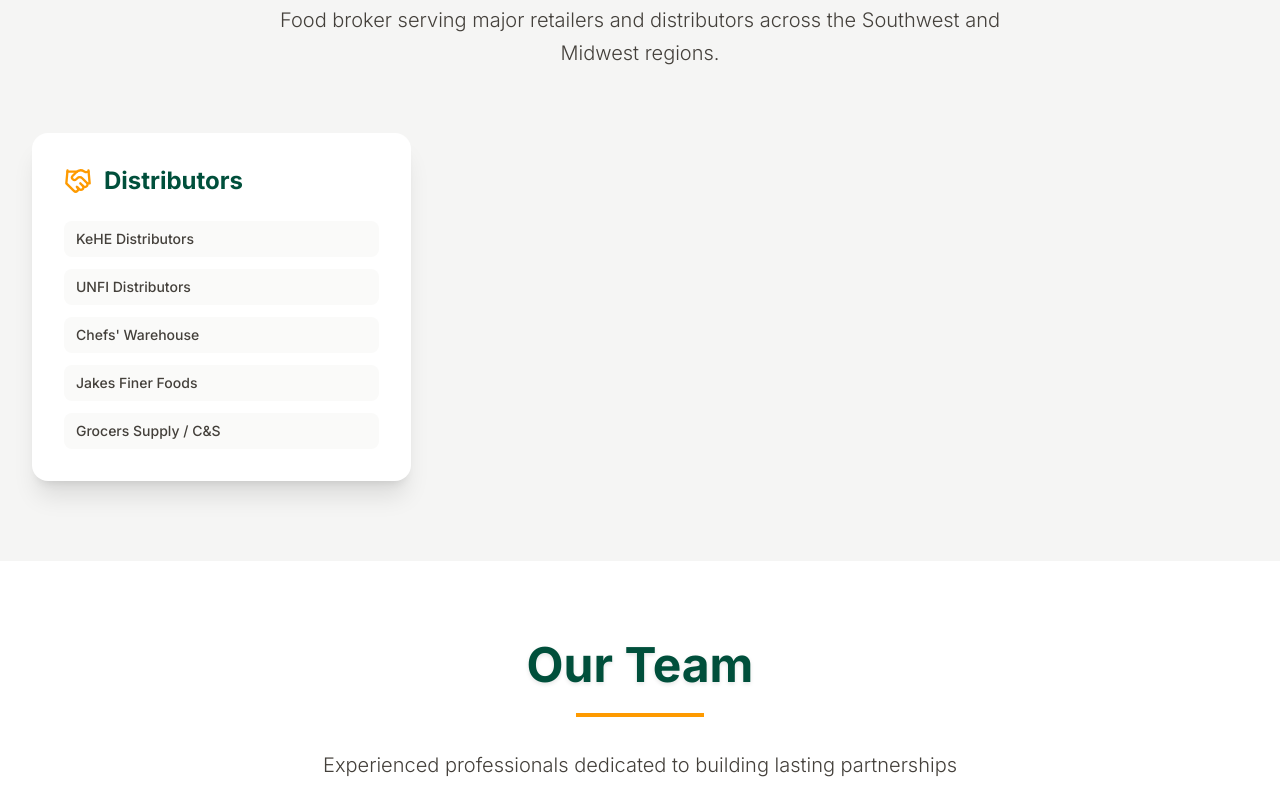
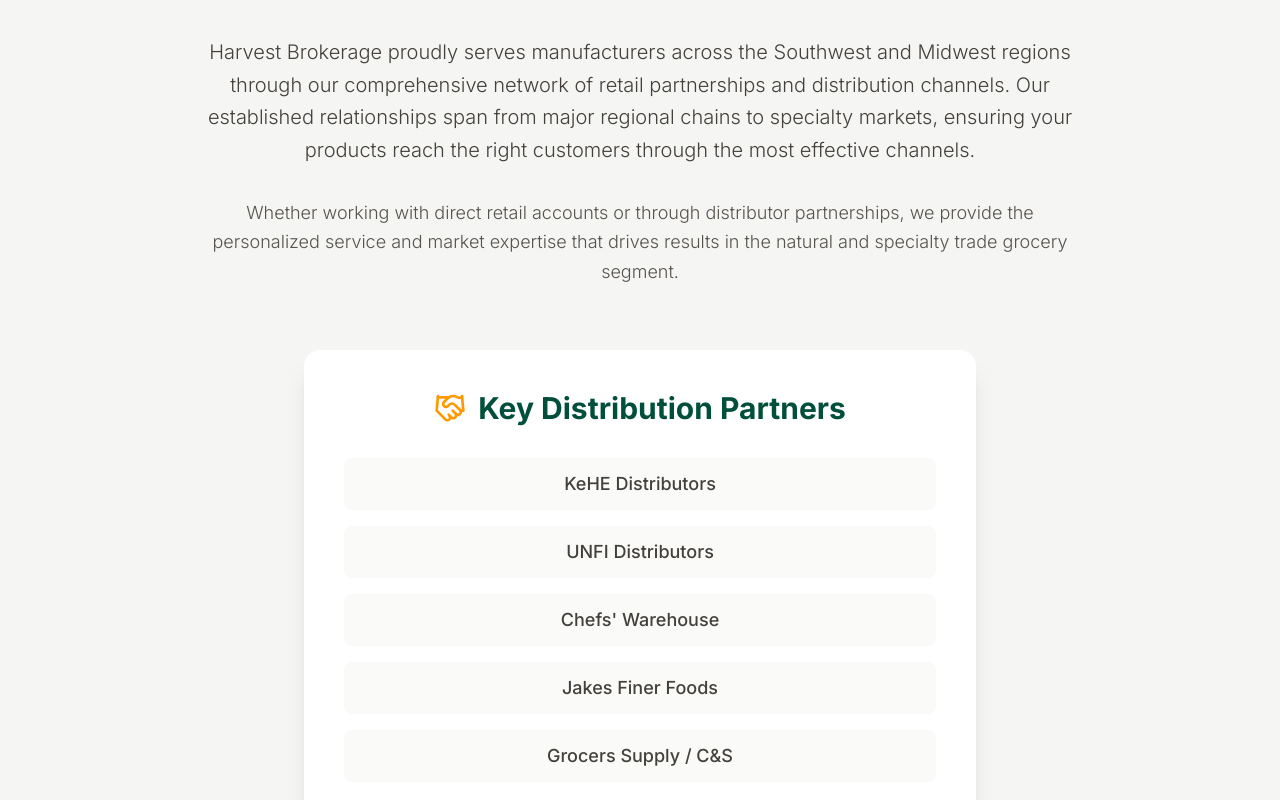
Before and after one commit to adamrodgers/harvest-brokerage-website, a Next.js app: page / in a window 1280 px wide. Shown: the part 1600-2400 px from the top of the page. Built offline with nearby package versions, Linux system fonts and the light colour scheme.

Commit message:
Deploy: 2025-07-24 11:25:34

```diff
--- a/src/components/HarvestBrokerageWebsite.js
+++ b/src/components/HarvestBrokerageWebsite.js
@@ -348,53 +348,33 @@
           <div className="text-center mb-16">
             <h2 className="text-5xl font-bold text-emerald-900 mb-6 body-font section-header">Market Coverage</h2>
             <div className="w-32 h-1 bg-amber-500 mx-auto mb-8"></div>
-            <p className="text-xl text-stone-700 max-w-3xl mx-auto body-font font-light leading-relaxed">
-              Food broker serving major retailers and distributors across the Southwest and Midwest regions.
+          </div>
+
+          <div className="max-w-4xl mx-auto mb-16">
+            <p className="text-xl text-stone-700 body-font font-light leading-relaxed mb-8 text-center">
+              Harvest Brokerage proudly serves manufacturers across the Southwest and Midwest regions through our comprehensive network of retail partnerships and distribution channels. Our
+              established relationships span from major regional chains to specialty markets, ensuring your products reach the right customers through the most effective channels.
+            </p>
+            <p className="text-lg text-stone-600 body-font font-light leading-relaxed text-center">
+              Whether working with direct retail accounts or through distributor partnerships, we provide the personalized service and market expertise that drives results in the natural and specialty
+              trade grocery segment.
             </p>
           </div>
 
-          <div className="grid md:grid-cols-3 gap-10">
-            {/* <div className="bg-white p-8 rounded-2xl shadow-xl hover:shadow-2xl transition-shadow duration-300">
-              <h3 className="text-2xl font-bold text-emerald-900 mb-6 flex items-center body-font">
-                <Award className="mr-3 text-amber-500" size={28} />
-                Major Retailers
+          <div className="max-w-2xl mx-auto">
+            <div className="bg-white p-10 rounded-2xl shadow-xl">
+              <h3 className="text-3xl font-bold text-emerald-900 mb-8 flex items-center justify-center body-font">
+                <Handshake className="mr-3 text-amber-500" size={32} />
+                Key Distribution Partners
               </h3>
-              <div className="grid grid-cols-2 gap-3">
-                {retailers.slice(0, 8).map((retailer, index) => (
-                  <div key={index} className="text-stone-700 text-sm py-2 px-3 bg-stone-50 rounded-lg body-font font-medium">
-                    {retailer}
-                  </div>
-                ))}
-              </div>
-            </div> */}
-
-            <div className="bg-white p-8 rounded-2xl shadow-xl hover:shadow-2xl transition-shadow duration-300">
-              <h3 className="text-2xl font-bold text-emerald-900 mb-6 flex items-center body-font">
-                <Handshake className="mr-3 text-amber-500" size={28} />
-                Distributors
-              </h3>
-              <div className="space-y-3">
+              <div className="space-y-4">
                 {["KeHE Distributors", "UNFI Distributors", "Chefs' Warehouse", "Jakes Finer Foods", "Grocers Supply / C&S"].map((distributor, index) => (
-                  <div key={index} className="text-stone-700 text-sm py-2 px-3 bg-stone-50 rounded-lg body-font font-medium">
+                  <div key={index} className="text-stone-700 text-lg py-3 px-4 bg-stone-50 rounded-lg body-font font-medium text-center hover:bg-amber-50 transition-colors duration-200">
                     {distributor}
                   </div>
                 ))}
               </div>
             </div>
-
-            {/* <div className="bg-white p-8 rounded-2xl shadow-xl hover:shadow-2xl transition-shadow duration-300">
-              <h3 className="text-2xl font-bold text-emerald-900 mb-6 flex items-center body-font">
-                <Target className="mr-3 text-amber-500" size={28} />
-                Independents
-              </h3>
-              <div className="space-y-3">
-                {["KeHE Independents", "UNFI Independents", "Rouses Supermarkets", "Akins and Chamberlins"].map((independent, index) => (
-                  <div key={index} className="text-stone-700 text-sm py-2 px-3 bg-stone-50 rounded-lg body-font font-medium">
-                    {independent}
-                  </div>
-                ))}
-              </div>
-            </div> */}
           </div>
         </div>
       </section>
```
Also changed, not shown: 6 other files (tests, documents, lock files or other folders).
